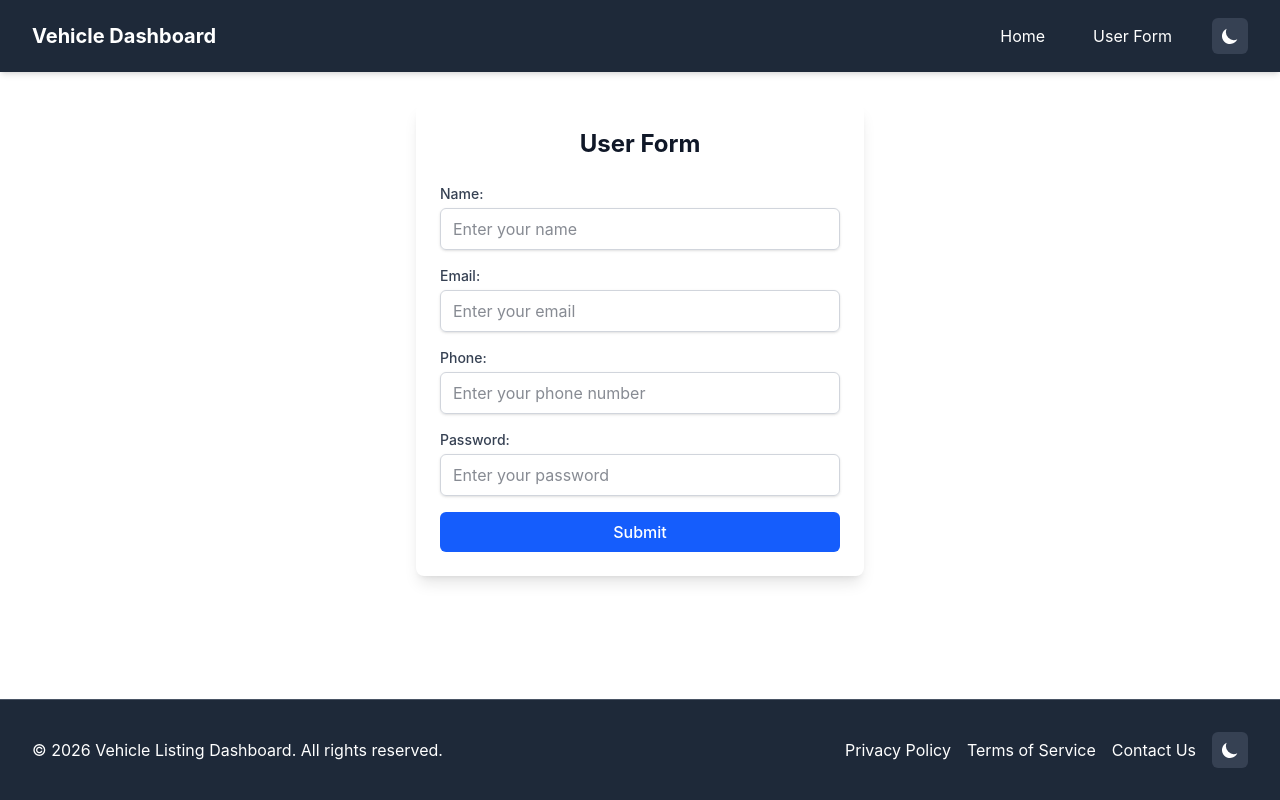
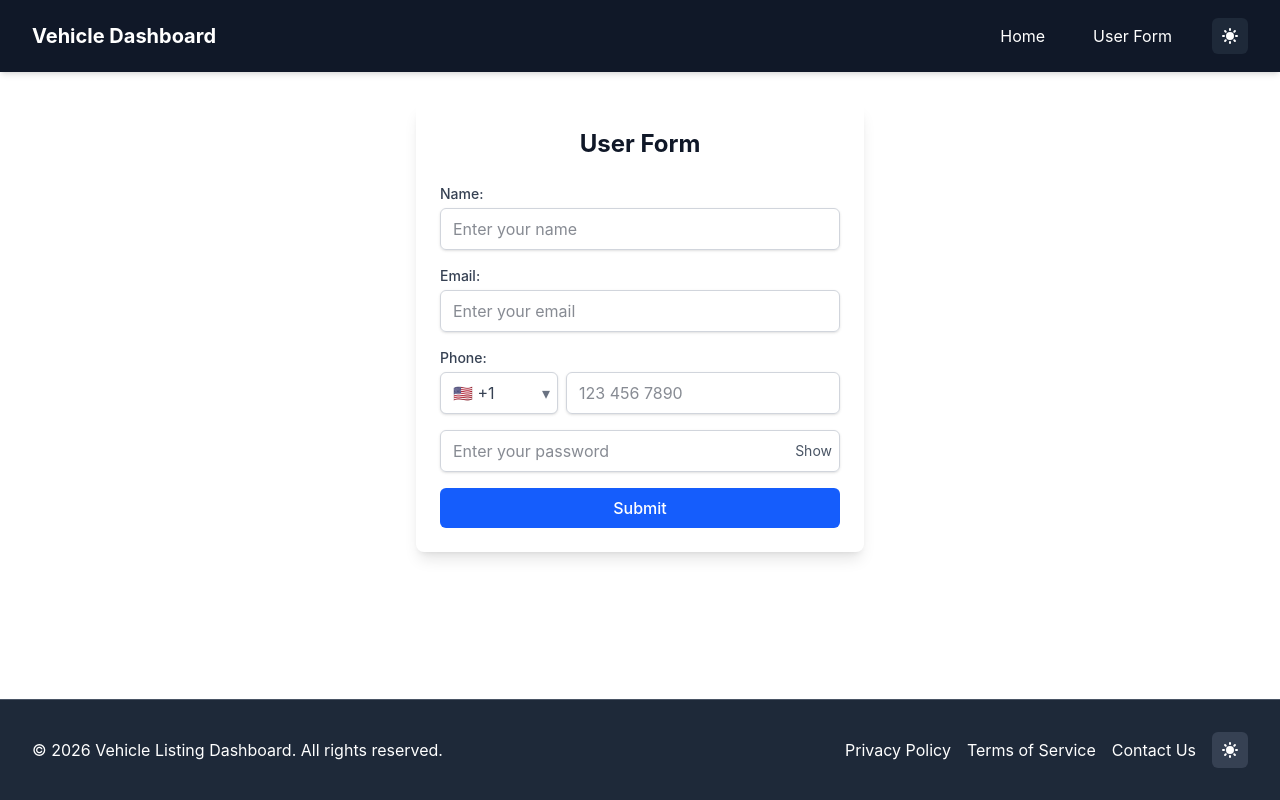
Before and after one commit to Zainqalandar/vehicle-listing-dashboard, a React (Vite) app: page /user-form in a window 1280 px wide. Built offline with nearby package versions, Linux system fonts and the light colour scheme.

Commit message:
Dark mode issue fixed

```diff
--- a/package.json
+++ b/package.json
@@ -18,6 +18,7 @@
     "@tanstack/react-query": "^5.99.0",
     "react": "^19.2.4",
     "react-dom": "^19.2.4",
+    "react-international-phone": "^4.8.0",
     "react-router-dom": "^7.14.0",
     "tailwindcss": "^4.2.2"
   },
--- a/src/context/ThemeProvider.tsx
+++ b/src/context/ThemeProvider.tsx
@@ -16,7 +16,7 @@ type ThemeProviderProps = {
 export { ThemeContext };
 
 export const ThemeProvider = ({ children }: ThemeProviderProps) => {
-	const [theme, setTheme] = React.useState<Theme>('light');
+	const [theme, setTheme] = React.useState<Theme>('dark');
 
 	const toggleTheme = () => {
 		setTheme((prevTheme) => (prevTheme === 'light' ? 'dark' : 'light'));
--- a/src/pages/UserForm/index.tsx
+++ b/src/pages/UserForm/index.tsx
@@ -4,32 +4,57 @@ import { useTheme } from '../../hooks/useTheme';
 interface userSchema {
 	name: string;
 	email: string;
+	countryCode: string;
 	phone: string;
 	password: string;
 }
+
+type CountryOption = {
+	code: string;
+	dialCode: string;
+	label: string;
+	flag: string;
+	placeholder: string;
+};
+
+const countryOptions: CountryOption[] = [
+	{ code: 'US', dialCode: '+1', label: 'United States', flag: '🇺🇸', placeholder: '123 456 7890' },
+	{ code: 'IN', dialCode: '+91', label: 'India', flag: '🇮🇳', placeholder: '91234 56789' },
+	{ code: 'PK', dialCode: '+92', label: 'Pakistan', flag: '🇵🇰', placeholder: '3012 345678' },
+	{ code: 'GB', dialCode: '+44', label: 'United Kingdom', flag: '🇬🇧', placeholder: '7123 456789' },
+	{ code: 'AE', dialCode: '+971', label: 'United Arab Emirates', flag: '🇦🇪', placeholder: '5012 345678' },
+];
 
 const UserForm = () => {
 	const init: userSchema = {
 		name: '',
 		email: '',
+		countryCode: '+1',
 		phone: '',
 		password: '',
 	};
 	const { theme } = useTheme();
 	const [formData, setFormData] = useState<userSchema>(init);
-	const [error, setError] = useState({
+	const [showPassword, setShowPassword] = useState<boolean>(false);
+	const [error, setError] = useState<Record<keyof userSchema, string>>({
 		name: '',
 		email: '',
+		countryCode: '',
 		phone: '',
 		password: '',
 	});
 
+	const selectedCountry =
+		countryOptions.find((country) => country.dialCode === formData.countryCode) ||
+		countryOptions[0];
+
 	// Form validation logic (example)
 
-	const validate = (obj) => {
-		const newError = {
+	const validate = (obj: userSchema) => {
+		const newError: Record<keyof userSchema, string> = {
 			name: '',
 			email: '',
+			countryCode: '',
 			phone: '',
 			password: '',
 		};
@@ -43,28 +68,32 @@ const UserForm = () => {
 		}
 		if (!obj.phone) {
 			newError.phone = 'Phone number is required';
-		} else if (!/^\d{10}$/.test(obj.phone)) {
-			newError.phone = 'Phone number must be 10 digits';
+		} else if (!/^\d{7,15}$/.test(obj.phone)) {
+			newError.phone = 'Phone number must contain 7 to 15 digits';
 		}
 		if (!obj.password) {
 			newError.password = 'Password is required';
-		} else if (obj.password.length < 6) {
-			newError.password = 'Password must be at least 6 characters';
+		} else if (
+			!/^(?=.*[a-z])(?=.*[A-Z])(?=.*\d)(?=.*[@$!%*?&]).{8,}$/.test(obj.password)
+		) {
+			newError.password =
+				'Password must be 8+ chars, include uppercase, lowercase, number & special character';
 		}
 		setError(newError);
-    console.log("newError: ", newError);
+		console.log('newError: ', newError);
 		return Object.values(newError).every((val) => val === '');
 	};
 
-	const handleChange = (e: React.ChangeEvent<HTMLInputElement>) => {
+	const handleChange = (e: React.ChangeEvent<HTMLInputElement | HTMLSelectElement>) => {
 		const { name, value } = e.target;
+		const fieldName = name as keyof userSchema;
 		setFormData((prevState) => ({
 			...prevState,
-			[name]: value,
+			[fieldName]: value,
 		}));
 		setError((prev) => ({
 			...prev,
-			[name]: undefined,
+			[fieldName]: '',
 		}));
 	};
 
@@ -82,7 +111,9 @@ const UserForm = () => {
 	};
 
 	return (
-		<div className={`max-w-md mx-auto mt-8 p-6 ${theme === 'dark' ? "dark:bg-gray-800": "bg-white"} rounded-lg shadow-lg`}>
+		<div
+			className={`max-w-md mx-auto mt-8 p-6 ${theme === 'dark' ? 'dark:bg-gray-800' : 'bg-white'} rounded-lg shadow-lg`}
+		>
 			<h1 className="text-2xl font-bold text-center mb-6 text-gray-900 dark:text-white">
 				User Form
 			</h1>
@@ -143,15 +174,35 @@ const UserForm = () => {
 					>
 						Phone:
 					</label>
+					<div className="flex gap-2">
+						<div className="relative w-40">
+							<select
+								id="countryCode"
+								name="countryCode"
+								value={formData.countryCode}
+								onChange={handleChange}
+								className="w-full appearance-none px-3 py-2 pr-8 border border-gray-300 dark:border-gray-600 rounded-md bg-white dark:bg-gray-700 text-gray-700 dark:text-white shadow-sm focus:outline-none focus:ring-2 focus:ring-blue-500 focus:border-blue-500"
+							>
+								{countryOptions.map((country) => (
+									<option key={country.code} value={country.dialCode}>
+										{country.flag} {country.dialCode}
+									</option>
+								))}
+							</select>
+							<span className="pointer-events-none absolute inset-y-0 right-2 flex items-center text-gray-500 dark:text-gray-400">
+								▾
+							</span>
+						</div>
 						<input
 							type="tel"
 							id="phone"
 							name="phone"
 							value={formData.phone}
 							onChange={handleChange}
-						className="w-full px-3 py-2 border border-gray-300 dark:border-gray-600 rounded-md shadow-sm focus:outline-none focus:ring-2 focus:ring-blue-500 focus:border-blue-500 dark:bg-gray-700 dark:text-white dark:placeholder-gray-400"
-						placeholder="Enter your phone number"
+							className="flex-1 px-3 py-2 border border-gray-300 dark:border-gray-600 rounded-md shadow-sm focus:outline-none focus:ring-2 focus:ring-blue-500 focus:border-blue-500 dark:bg-gray-700 dark:text-white dark:placeholder-gray-400"
+							placeholder={selectedCountry.placeholder}
 						/>
+					</div>
 					{/* phone error message */}
 					{error.phone && (
 						<p className="mt-1 text-sm text-red-600 dark:text-red-500">
@@ -160,29 +211,32 @@ const UserForm = () => {
 					)}
 				</div>
 
-				<div>
-					<label
-						htmlFor="password"
-						className="block text-sm font-medium text-gray-700 dark:text-gray-300 mb-1"
-					>
-						Password:
-					</label>
+				<div className="relative">
 					<input
-						type="password"
+						type={showPassword ? 'text' : 'password'}
 						id="password"
 						name="password"
 						value={formData.password}
 						onChange={handleChange}
-						className="w-full px-3 py-2 border border-gray-300 dark:border-gray-600 rounded-md shadow-sm focus:outline-none focus:ring-2 focus:ring-blue-500 focus:border-blue-500 dark:bg-gray-700 dark:text-white dark:placeholder-gray-400"
+						className="w-full px-3 py-2 border border-gray-300 rounded-md shadow-sm focus:outline-none focus:ring-2 focus:ring-blue-500 pr-10"
 						placeholder="Enter your password"
 					/>
+
+					{/* Show/Hide Button */}
+					<button
+						type="button"
+						onClick={() => setShowPassword((prev) => !prev)}
+						className="absolute right-2 top-1/2 -translate-y-1/2 text-sm text-gray-600"
+					>
+						{showPassword ? 'Hide' : 'Show'}
+					</button>
+				</div>
         {/* password error message */}
         {error.password && (
           <p className="mt-1 text-sm text-red-600 dark:text-red-500">
             {error.password}
           </p>
         )}
-				</div>
 
 				<button
 					type="submit"
```
Also changed, not shown: 1 other file (tests, documents, lock files or other folders). Lines whose indentation alone changed are shown as unchanged.
